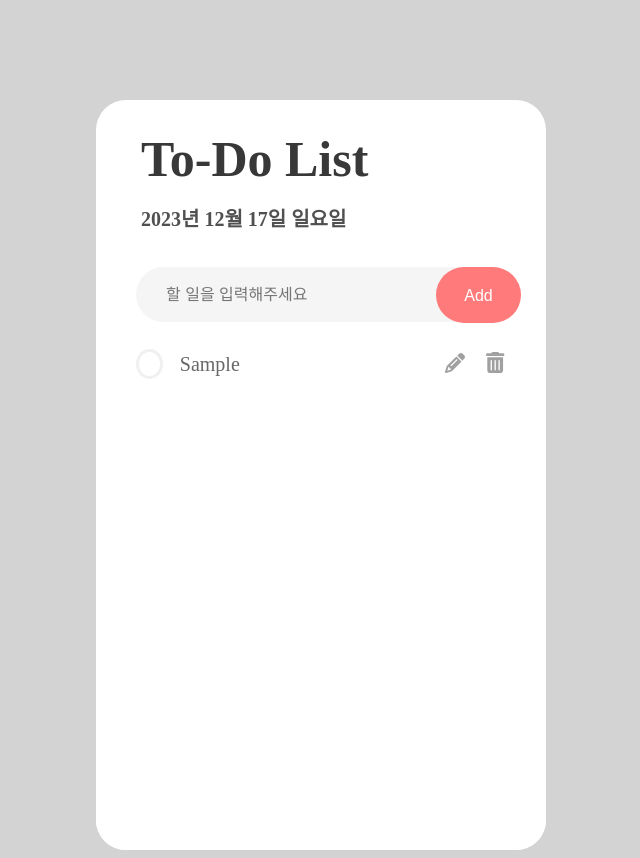
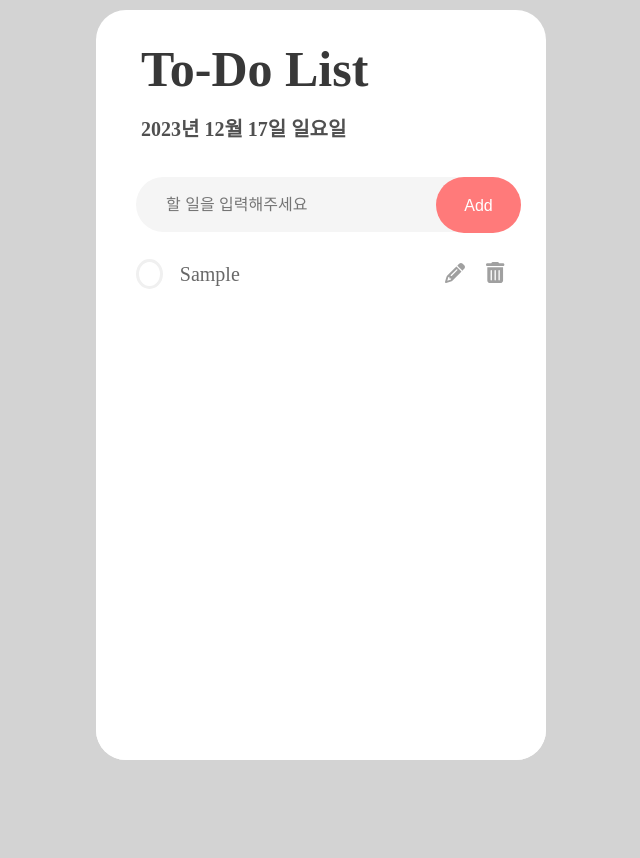
Before and after one commit to ss133600/Todo_List, a React (Create React App) app: page / in a window 1280 px wide. Both pictures are taken after typing "Sample" into the empty fields and a click on the button "Add". Shown: the whole page, without its empty margins (319-959 px from the left). After the commit the page ends 800 px from the top, so only its background shows below. Built offline with nearby package versions, Linux system fonts and the light colour scheme.

Commit message:
수정기능 작업중

```diff
--- a/src/components/TodoItem.js
+++ b/src/components/TodoItem.js
@@ -1,10 +1,14 @@
+import { faXbox } from "@fortawesome/free-brands-svg-icons";
 import {
+  faCheck,
   faCircleCheck,
   faPencil,
   faTrashCan,
+  faXmark,
 } from "@fortawesome/free-solid-svg-icons";
 // import { faXmark } from "@fortawesome/free-solid-svg-icons";
 import { FontAwesomeIcon } from "@fortawesome/react-fontawesome";
+import { useState } from "react";
 import styled from "styled-components";
 
 const TodoItemBox = styled.div`
@@ -80,10 +84,30 @@ const UpdateBox = styled.div`
   font-size: 20px;
   color: #a0a0a0;
 `;
+
+const Start = styled.div``;
+const Finish = styled.div``;
 export const TodoItem = ({ todo, onRemove, onToggle, onUpdate }) => {
   const { id, text, checked } = todo;
   //TodoList에서 props로 넘김
+  const [edited, setEdited] = useState(false);
+  // const [newText, setNewTest] = useState(TodoItem.text);
+  // const onChangeEditInput = (e) => {
+  //   setNewTest(e.target.value);
+  // };
+  const onClickEditButton = () => {
+    setEdited(true);
+  };
 
+  // const onClickSubmitButton = () => {
+  //   const nextTodoList = TodoItem.map((todo) => ({
+  //     ...todo,
+  //     text: todo.id === TodoItem.id ? newText : todo.text,
+  //   }));
+  //   TodoItem(nextTodoList);
+
+  //   setEdited(false);
+  // };
   return (
     <>
       <TodoItemBox>
@@ -106,7 +130,21 @@ export const TodoItem = ({ todo, onRemove, onToggle, onUpdate }) => {
 
         <UpdateBtn onClick={() => onUpdate(onUpdate)}>
           <UpdateBox>
-            <FontAwesomeIcon icon={faPencil} />
+            {!TodoItem.checked ? (
+              edited ? (
+                <Finish>
+                  <FontAwesomeIcon icon={faCheck} />
+                </Finish>
+              ) : (
+                <Start
+                  type="button"
+                  className="todoapp__item-edit-btn"
+                  onClick={onClickEditButton}
+                >
+                  <FontAwesomeIcon icon={faPencil} />
+                </Start>
+              )
+            ) : null}
           </UpdateBox>
         </UpdateBtn>
         <DeleteBtn onClick={() => onRemove(id)}>
--- a/src/components/TodoTemplate.js
+++ b/src/components/TodoTemplate.js
@@ -13,7 +13,7 @@ const TodoTemplateBox = styled.div`
   border-radius: 30px;
   overflow: hidden;
   margin: 0 auto;
-  margin-top: 100px;
+  margin-top: 10px;
   display: flex;
   flex-direction: column;
   overflow: auto;
@@ -22,7 +22,6 @@ const TodoTemplateBox = styled.div`
 export const TodoTemplate = () => {
   const [things, setThings] = useState([]);
   console.log(things);
-  // const [edited, setEdited] = useState(false);
 
   const nextId = useRef(0);
   // console.log(nextId);
@@ -36,6 +35,7 @@ export const TodoTemplate = () => {
     setThings(things.concat(todo));
     nextId.current += 1;
     // console.log(todo);
+    localStorage.setItem("things", JSON.stringify(todo));
   };
 
   const onUpdate = (updateText, id) => {
@@ -58,6 +58,7 @@ export const TodoTemplate = () => {
 
   const onRemove = (id) => {
     setThings(things.filter((todo) => todo.id !== id));
+    localStorage.setItem("things", JSON.stringify(onRemove));
   };
 
   const onToggle = (id) => {
```
